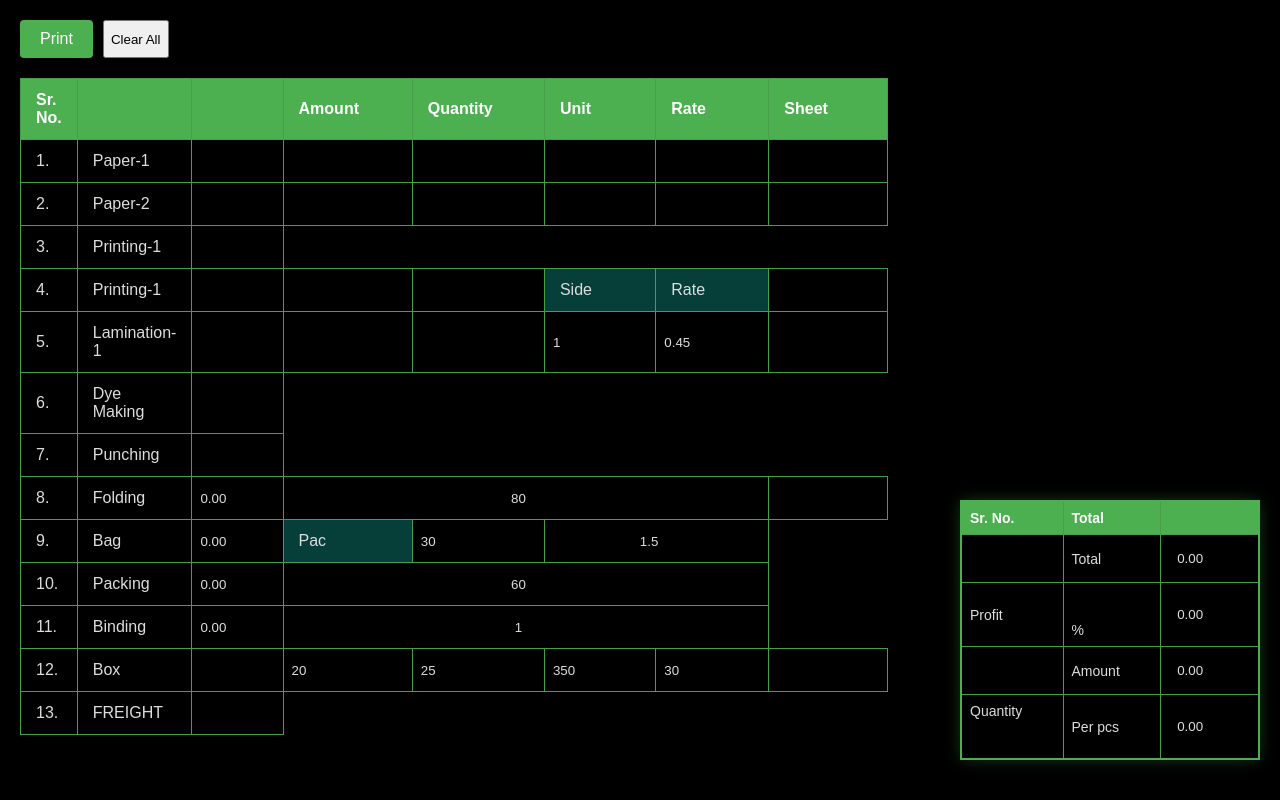
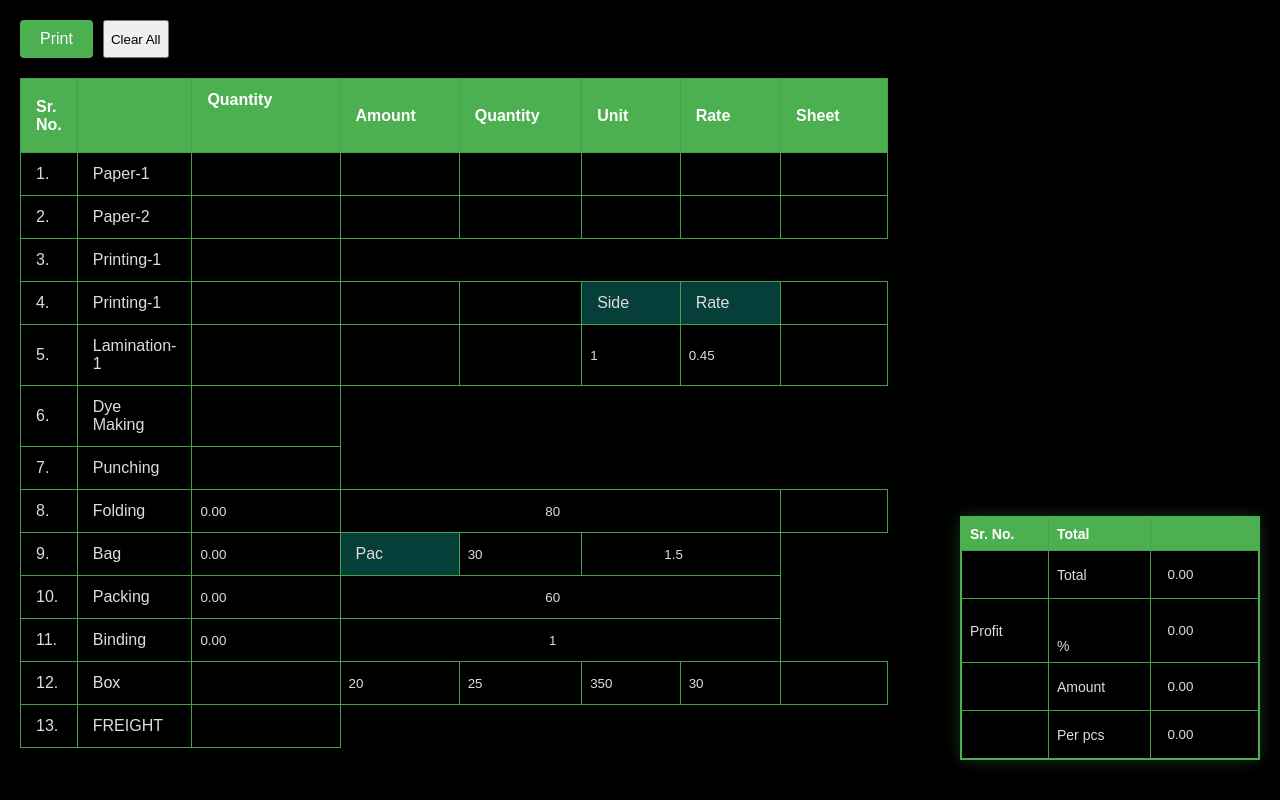
Before and after one commit to lapislui/qutation, a plain HTML site: page index.html in a window 1280 px wide. Drawn offline with Linux system fonts and the light colour scheme.

Commit message:
Update index.html

```diff
--- a/index.html
+++ b/index.html
@@ -109,7 +109,7 @@
             <tr>
                 <th style="width: 5%;">Sr. No.</th>
                 <th style="width: 13%;"></th>
-                <th></th>
+                <th>Quantity<input type="number" name="qtyperpcs" id="qtyperpcs"></th>
                 <th>Amount</th>
                 <th>Quantity</th>
                 <th>Unit</th>
@@ -280,7 +280,7 @@
                 <td><input type="number" name="mout" id="mout"></td>
             </tr>
             <tr>
-                <td>Quantity<input type="number" name="qtyperpcs" id="qtyperpcs"></td>
+                <td></td>
                 <td>Per pcs</td>
                 <td><input type="number" name="perpcs" id="perpcs"></td>
             </tr>
```
